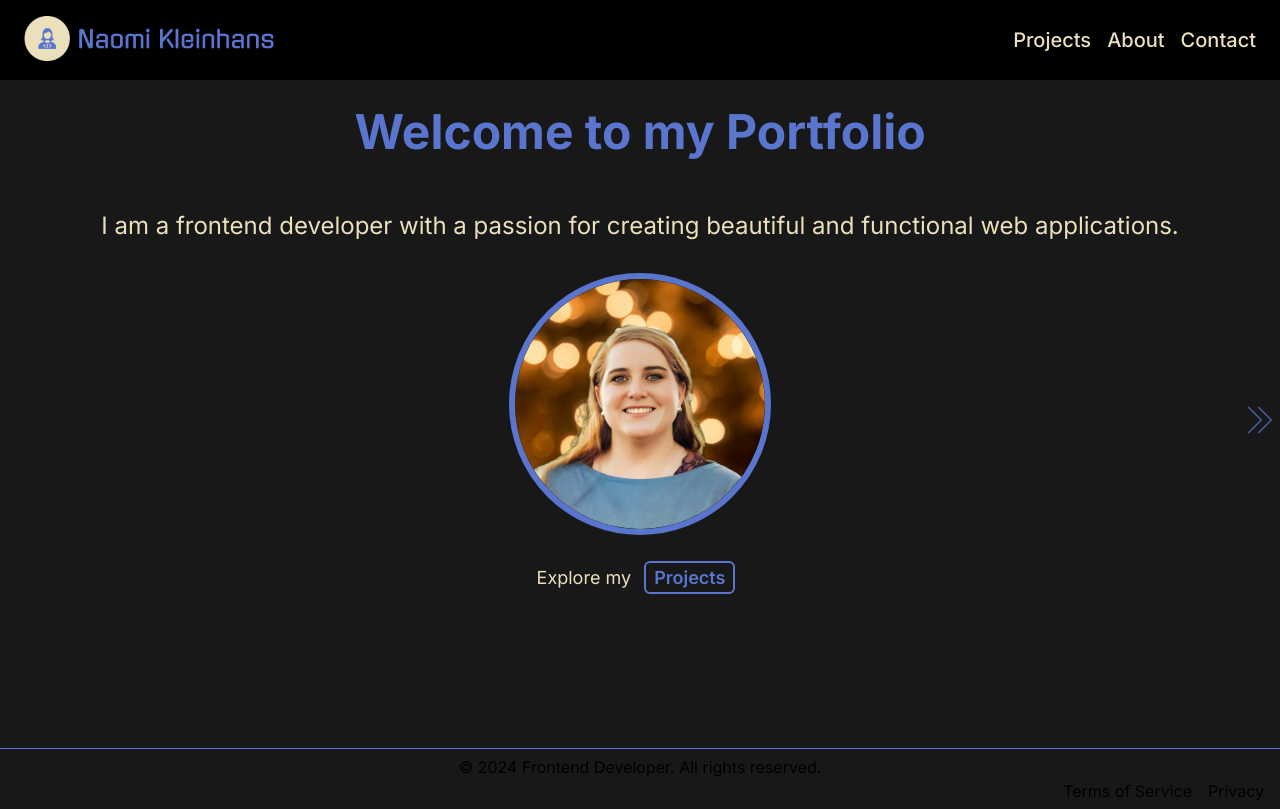
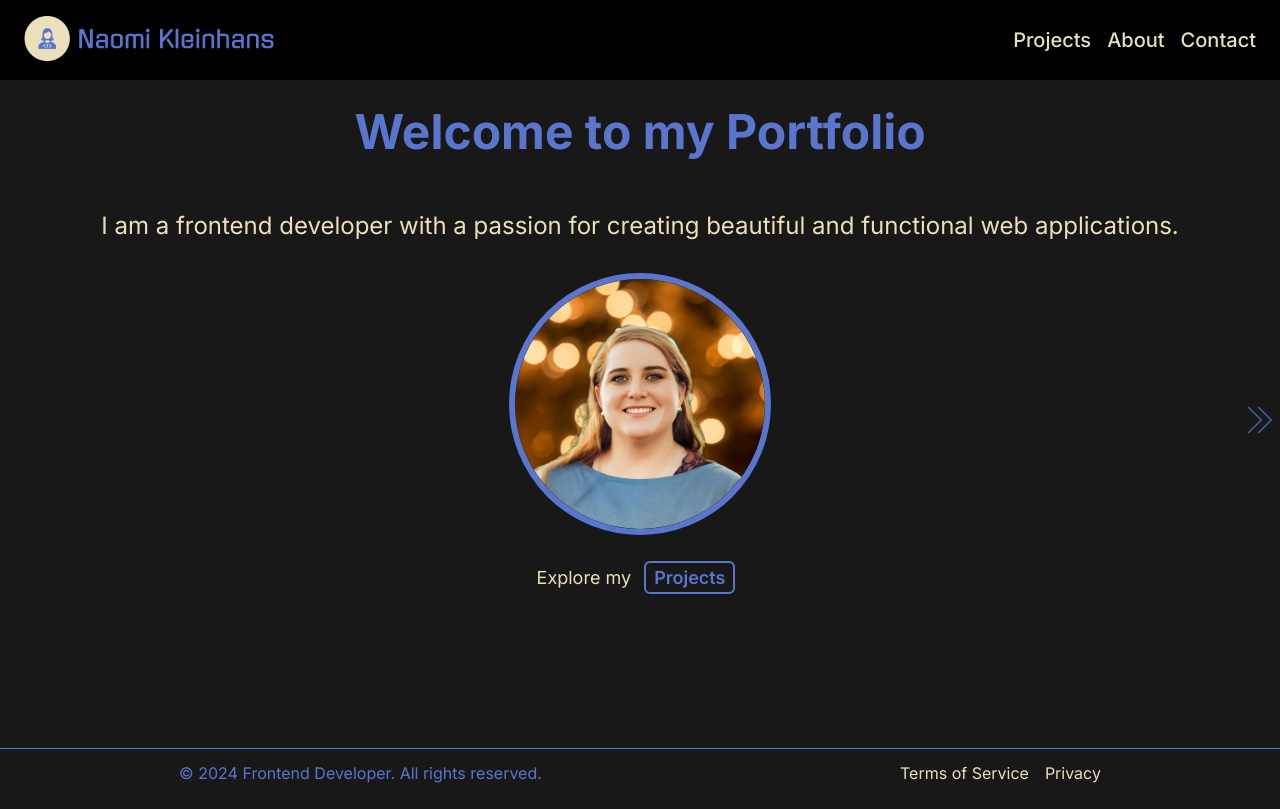
Before and after one commit to NaomiKleinhans/naomikleinhans, a Next.js app: page / in a window 1280 px wide. Built offline with nearby package versions, Linux system fonts and the light colour scheme.

Commit message:
progress

```diff
--- a/src/app/page.tsx
+++ b/src/app/page.tsx
@@ -90,27 +90,42 @@ const Home = () => {
     };
 
     return (
-        <div key='1' className='flex flex-col bg-[#181818] overflow-y-hidden'>
+			<>
+				<header
+					key='1'
+					className='flex flex-col bg-[#181818] overflow-y-hidden'
+				>
 					<MainNav />
 					<MobileMainNav />
-            <main>
+				</header>
+				<main className='flex flex-col bg-[#181818] overflow-y-hidden'>
 					{canScrollLeft ? (
 						<div className='w-10 h-10 absolute top-1/2 z-50 cursor-pointer scroll-left animate-pulse'>
-                        <ChevronLeftIcon onClick={() => handleScrollButtonClick('left')} />
+							<ChevronLeftIcon
+								onClick={() => handleScrollButtonClick('left')}
+							/>
 						</div>
 					) : (
 						<></>
 					)}
 					{canScrollRight ? (
 						<div className='w-10 h-10 absolute top-1/2 right-0 z-50 cursor-pointer animate-pulse'>
-                        <ChevronRightIcon onClick={() => handleScrollButtonClick('right')} />
+							<ChevronRightIcon
+								onClick={() => handleScrollButtonClick('right')}
+							/>
 						</div>
 					) : (
 						<></>
 					)}
 
-                <div className='carousel-container overflow-x-scroll h-content flex no-scrolly' ref={containerRef}>
-                    <section className='min-w-full lg:space-y-10 md:space-y-10 sm:space-y-10 bg-[#181818]' id='home'>
+					<div
+						className='carousel-container overflow-x-scroll h-content flex no-scrolly'
+						ref={containerRef}
+					>
+						<section
+							className='min-w-full lg:space-y-10 md:space-y-10 sm:space-y-10 bg-[#181818]'
+							id='home'
+						>
 							<h1 className='mt-24 sm:mb-8 lg:text-5xl md:text-4xl text-center mx-4 sm:text-3xl font-bold text-themeColorMain'>
 								Welcome to my Portfolio
 							</h1>
@@ -119,52 +134,104 @@ const Home = () => {
 								and functional web applications.
 							</div>
 							<div className='sm:hidden'>
-                            <div style={{ display: 'flex', justifyContent: 'center', alignItems: 'center', height: '30vh', width: 'auto' }}>
-                                <div style={{ border: '6px solid #5A75CE', borderRadius: '50%', overflow: 'hidden' }}>
-                                    <Image src='/profile-pic.png' alt='Profile Picture' width='250' height='250' />
+								<div
+									style={{
+										display: 'flex',
+										justifyContent: 'center',
+										alignItems: 'center',
+										height: '30vh',
+										width: 'auto'
+									}}
+								>
+									<div
+										style={{
+											border: '6px solid #5A75CE',
+											borderRadius: '50%',
+											overflow: 'hidden'
+										}}
+									>
+										<Image
+											src='/profile-pic.png'
+											alt='Profile Picture'
+											width='250'
+											height='250'
+										/>
 									</div>
 								</div>
 							</div>
 							<div className='lg:hidden md:hidden mt-16'>
-                            <div style={{ display: 'flex', justifyContent: 'center', alignItems: 'center', height: '30vh', width: 'auto' }}>
-                                <div style={{ border: '6px solid #5A75CE', borderRadius: '50%', overflow: 'hidden' }}>
-                                    <Image src='/profile-pic.png' alt='Profile Picture' width='200' height='200' />
+								<div
+									style={{
+										display: 'flex',
+										justifyContent: 'center',
+										alignItems: 'center',
+										height: '30vh',
+										width: 'auto'
+									}}
+								>
+									<div
+										style={{
+											border: '6px solid #5A75CE',
+											borderRadius: '50%',
+											overflow: 'hidden'
+										}}
+									>
+										<Image
+											src='/profile-pic.png'
+											alt='Profile Picture'
+											width='200'
+											height='200'
+										/>
 									</div>
 								</div>
 							</div>
 							<div className='text-center text-textColor lg:text-lg md:text-md sm:text-xs'>
 								Explore my{' '}
-                            <a href='#featured-projects' className='button border-themeColorMain border-2 text-themeColorMain px-2 py-1 font-semibold rounded-md mx-2'>
+								<a
+									href='#featured-projects'
+									className='button border-themeColorMain border-2 text-themeColorMain px-2 py-1 font-semibold rounded-md mx-2'
+								>
 									Projects
 								</a>{' '}
 							</div>
 						</section>
-                    <section className='min-w-full flex justify-center bg-[#181818]' id='featured-projects'>
+						<section
+							className='min-w-full flex justify-center bg-[#181818]'
+							id='featured-projects'
+						>
 							<Project />
 						</section>
-                    <section className='min-w-full flex justify-center bg-[#181818]' id='about'>
+						<section
+							className='min-w-full flex justify-center bg-[#181818]'
+							id='about'
+						>
 							<About />
 						</section>
-                    <section className='min-w-full flex justify-center bg-[#181818]' id='contact'>
+						<section
+							className='min-w-full flex justify-center bg-[#181818]'
+							id='contact'
+						>
 							<Contact />
 						</section>
 					</div>
 				</main>
-            <footer className='flex flex-col sm:flex-row w-full shrink-0 items-center px-4 md:px-6 border-t border-themeColorMain sm:py-2 py-1.5 bg-[#181818]'>
-                <div className='text-white text-center md:text-left'>
+				<footer className='flex justify-between border-t border-themeColorMain py-3 sm:py-1.5 sm:text-xxs bg-[#181818]'>
+					<div className='text-themeColorMain justify-start mx-auto'>
 						© 2024 Frontend Developer. All rights reserved.
 					</div>
-                <nav className='ml-auto flex gap-4 text-white'>
-                    <Link href='#'>
-                        <span className='hover:underline cursor-pointer'>Terms of Service</span>
-                    </Link>
-                    <Link href='#'>
+					<nav className='mx-auto flex gap-4 text-textColor justify-end'>
+						<a href='#'>
+							<span className='hover:underline cursor-pointer'>
+								Terms of Service
+							</span>
+						</a>
+						<a href='#'>
 							<span className='hover:underline cursor-pointer'>Privacy</span>
-                    </Link>
+						</a>
 					</nav>
 				</footer>
-        </div>
-    );
+			</>
+		)
 };
 
 export default Home;
--- a/src/app/styles/globals.css
+++ b/src/app/styles/globals.css
@@ -7,7 +7,7 @@ body {
 	padding: 0;
 	margin: 0;
 	font-family: 'Helvetica', OpenSans, sans-serif;
-	background-color: #fafbfd;
+	background-color: #181818;
 	touch-action: pan-x pan-y;
 }
 
--- a/src/components/ui/MainNav.tsx
+++ b/src/components/ui/MainNav.tsx
@@ -12,9 +12,10 @@ const MainNav = () => {
     };
 
     return (
+			<>
 				<header className='fixed w-full px-4 lg:px-6 h-20 flex justify-between space-x-4 bg-[#000] text-textColor sm:hidden z-50'>
 					<div onClick={() => handleSectionClick('home')}>
-                <Link href='#home'>
+						<a href='#home'>
 							<div className='flex items-center justify-start mt-4'>
 								<div>
 									<Image
@@ -26,11 +27,11 @@ const MainNav = () => {
 								</div>
 								<span className='sr-only'>Frontend Developer</span>
 							</div>
-                </Link>
+						</a>
 					</div>
 					<nav className='ml-auto flex items-center gap-4 sm:gap-6 justify-end'>
 						<div onClick={() => handleSectionClick('projects')}>
-                    <Link href='#featured-projects'>
+							<a href='#featured-projects'>
 								<div
 									className={`text-xl font-medium ${
 										activeSection === 'projects' ? 'underline' : ''
@@ -38,10 +39,10 @@ const MainNav = () => {
 								>
 									Projects
 								</div>
-                    </Link>
+							</a>
 						</div>
 						<div onClick={() => handleSectionClick('about')}>
-                    <Link href='#about'>
+							<a href='#about'>
 								<div
 									className={`text-xl font-medium ${
 										activeSection === 'about' ? 'underline' : ''
@@ -49,10 +50,10 @@ const MainNav = () => {
 								>
 									About
 								</div>
-                    </Link>
+							</a>
 						</div>
 						<div onClick={() => handleSectionClick('contact')}>
-                    <Link href='#contact'>
+							<a href='#contact'>
 								<div
 									className={`text-xl font-medium ${
 										activeSection === 'contact' ? 'underline' : ''
@@ -60,11 +61,12 @@ const MainNav = () => {
 								>
 									Contact
 								</div>
-                    </Link>
+							</a>
 						</div>
 					</nav>
 				</header>
-    );
+			</>
+		)
 };
 
 export default MainNav;
--- a/src/components/ui/MobileMainNav.tsx
+++ b/src/components/ui/MobileMainNav.tsx
@@ -22,7 +22,7 @@ const MobileMainNav = () => {
 	return (
 		<header className='fixed w-full px-4 h-20 bg-[#000] text-textColor md:hidden lg:hidden z-50'>
 			<div className='flex items-center justify-between mt-3'>
-				<Link
+				<a
 					className='p-2'
 					href='#home'
 					onClick={() => handleSectionClick('home')}
@@ -35,7 +35,7 @@ const MobileMainNav = () => {
 							height='200'
 						/>
 					</div>
-				</Link>
+				</a>
 				<button
 					className='p-2 focus:outline-none'
 					onClick={toggleMenu}
--- a/src/components/ui/MobileMainNavLinks.tsx
+++ b/src/components/ui/MobileMainNavLinks.tsx
@@ -18,7 +18,7 @@ const MobileMainNavLinks = () => {
 	return (
 		<>
 			<nav className='fixed p-4 right-0 flex flex-col rounded-lg bg-[#101010] space-y-10 px-10 my-1 mx-2'>
-				<Link href='#featured-projects'>
+				<a href='#featured-projects'>
 					<div
 						className={`text-xl font-medium ${
 							activeSection === 'projects' ? 'underline' : ''
@@ -27,8 +27,8 @@ const MobileMainNavLinks = () => {
 					>
 						Projects
 					</div>
-				</Link>
-				<Link href='#about'>
+				</a>
+				<a href='#about'>
 					<div
 						className={`text-xl font-medium ${
 							activeSection === 'about' ? 'underline' : ''
@@ -37,8 +37,8 @@ const MobileMainNavLinks = () => {
 					>
 						About
 					</div>
-				</Link>
-				<Link href='#contact'>
+				</a>
+				<a href='#contact'>
 					<div
 						className={`text-xl font-medium ${
 							activeSection === 'contact' ? 'underline' : ''
@@ -47,7 +47,7 @@ const MobileMainNavLinks = () => {
 					>
 						Contact
 					</div>
-				</Link>
+				</a>
 			</nav>
 		</>
 	)
```
Lines whose indentation alone changed are shown as unchanged.
